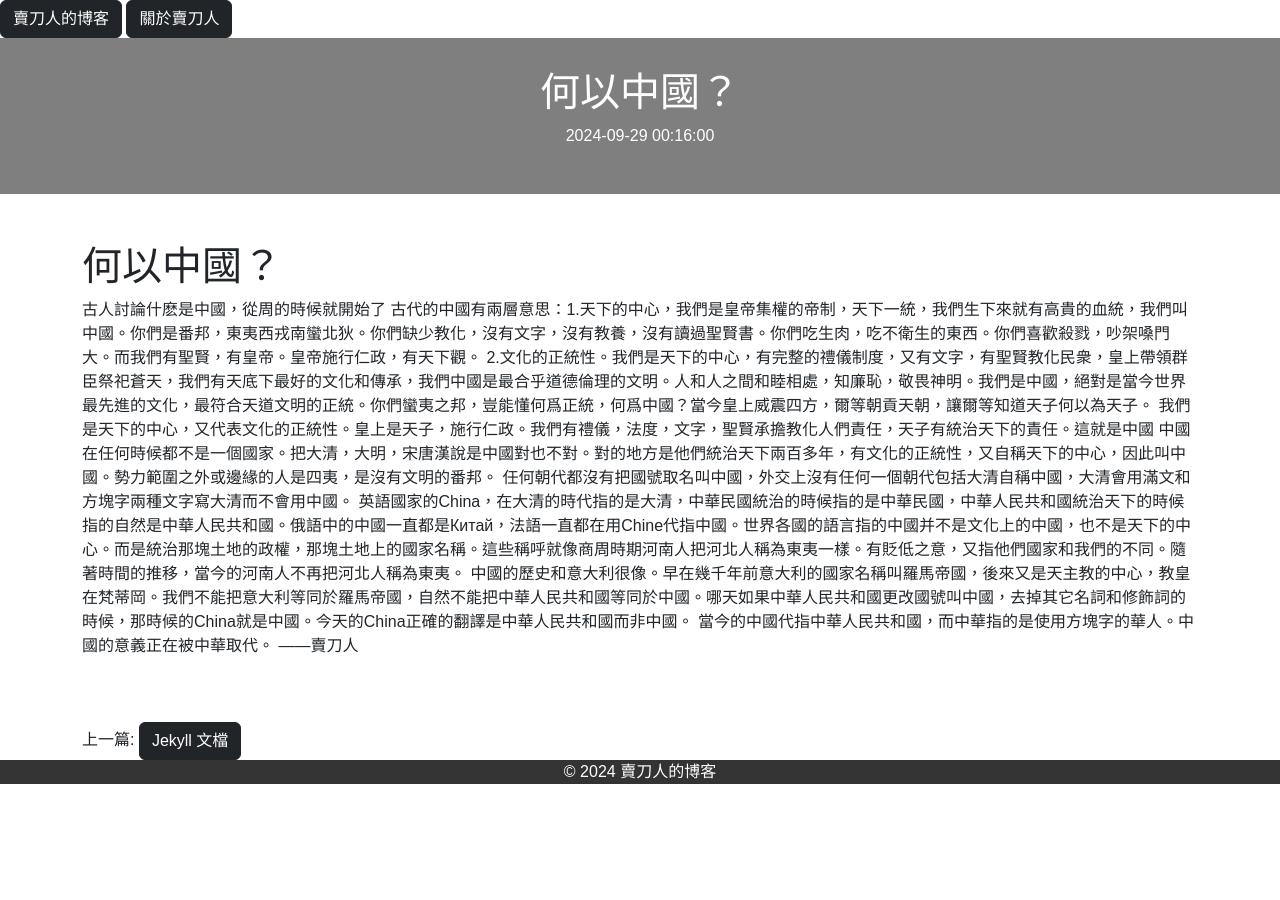
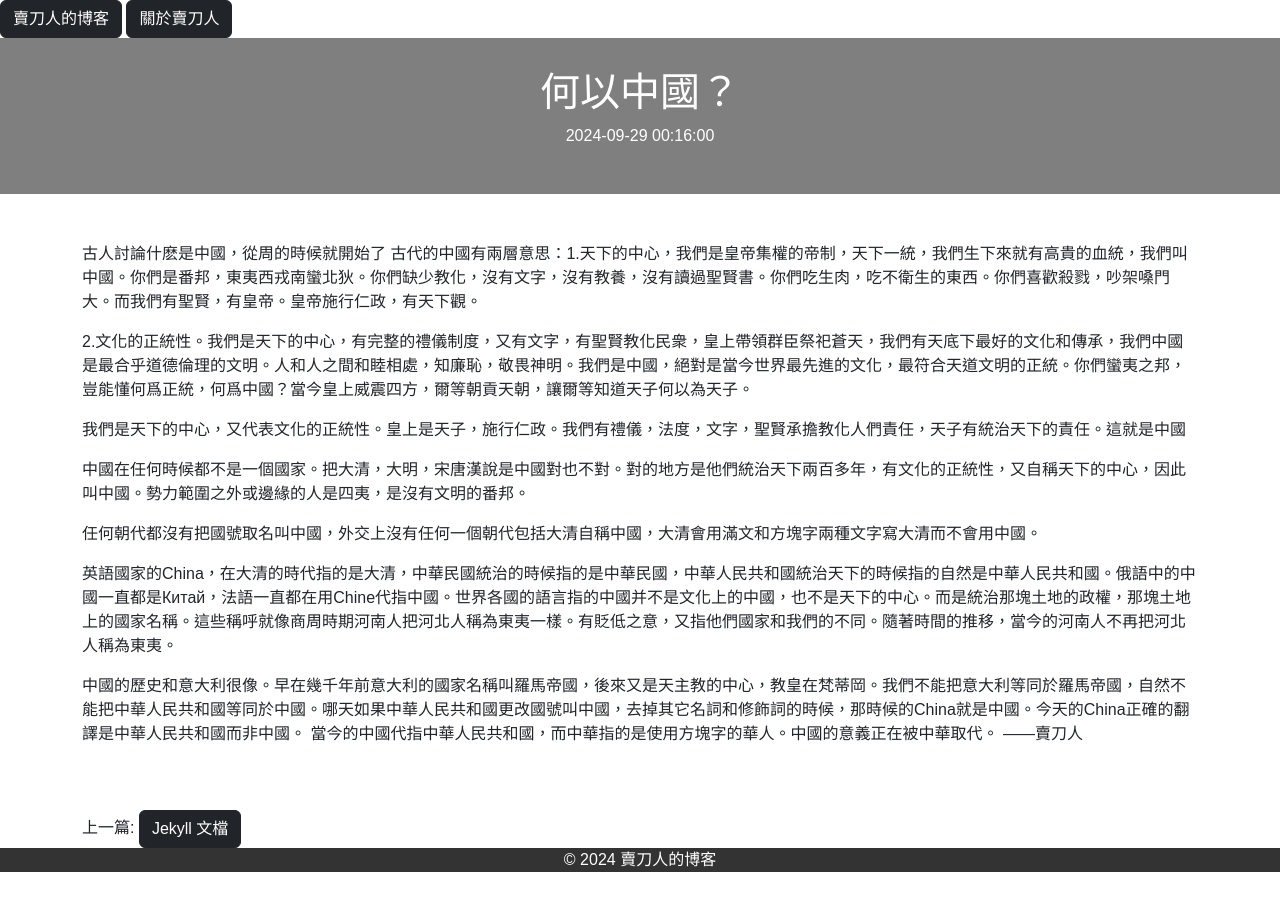
Before and after one commit to maidaoren/maidaoren.github.io, a Jekyll site: the page built from _posts/2024-08-28-what is china.md, in a window 1280 px wide. Built offline with Jekyll 4.4.1, drawn with Linux system fonts in a browser that asks for light colours.

Commit message:
Update 2024-08-28-what is china.md

```diff
--- a/_posts/2024-08-28-what is china.md
+++ b/_posts/2024-08-28-what is china.md
@@ -4,13 +4,18 @@ title: 何以中國？
 date: 2024-09-29 08:16:00 +0800
 # categories: msc
 ---
-# 						何以中國？
 古人討論什麽是中國，從周的時候就開始了
 古代的中國有兩層意思：1.天下的中心，我們是皇帝集權的帝制，天下一統，我們生下來就有高貴的血統，我們叫中國。你們是番邦，東夷西戎南蠻北狄。你們缺少教化，沒有文字，沒有教養，沒有讀過聖賢書。你們吃生肉，吃不衛生的東西。你們喜歡殺戮，吵架嗓門大。而我們有聖賢，有皇帝。皇帝施行仁政，有天下觀。
+
 2.文化的正統性。我們是天下的中心，有完整的禮儀制度，又有文字，有聖賢教化民衆，皇上帶領群臣祭祀蒼天，我們有天底下最好的文化和傳承，我們中國是最合乎道德倫理的文明。人和人之間和睦相處，知廉恥，敬畏神明。我們是中國，絕對是當今世界最先進的文化，最符合天道文明的正統。你們蠻夷之邦，豈能懂何爲正統，何爲中國？當今皇上威震四方，爾等朝貢天朝，讓爾等知道天子何以為天子。
+
 我們是天下的中心，又代表文化的正統性。皇上是天子，施行仁政。我們有禮儀，法度，文字，聖賢承擔教化人們責任，天子有統治天下的責任。這就是中國
+
 中國在任何時候都不是一個國家。把大清，大明，宋唐漢說是中國對也不對。對的地方是他們統治天下兩百多年，有文化的正統性，又自稱天下的中心，因此叫中國。勢力範圍之外或邊緣的人是四夷，是沒有文明的番邦。
+
 任何朝代都沒有把國號取名叫中國，外交上沒有任何一個朝代包括大清自稱中國，大清會用滿文和方塊字兩種文字寫大清而不會用中國。
+
 英語國家的China，在大清的時代指的是大清，中華民國統治的時候指的是中華民國，中華人民共和國統治天下的時候指的自然是中華人民共和國。俄語中的中國一直都是Китай，法語一直都在用Chine代指中國。世界各國的語言指的中國并不是文化上的中國，也不是天下的中心。而是統治那塊土地的政權，那塊土地上的國家名稱。這些稱呼就像商周時期河南人把河北人稱為東夷一樣。有貶低之意，又指他們國家和我們的不同。隨著時間的推移，當今的河南人不再把河北人稱為東夷。
+
 中國的歷史和意大利很像。早在幾千年前意大利的國家名稱叫羅馬帝國，後來又是天主教的中心，教皇在梵蒂岡。我們不能把意大利等同於羅馬帝國，自然不能把中華人民共和國等同於中國。哪天如果中華人民共和國更改國號叫中國，去掉其它名詞和修飾詞的時候，那時候的China就是中國。今天的China正確的翻譯是中華人民共和國而非中國。
 當今的中國代指中華人民共和國，而中華指的是使用方塊字的華人。中國的意義正在被中華取代。  ------賣刀人
```
